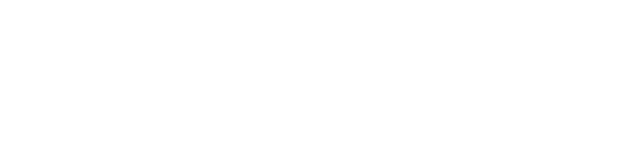
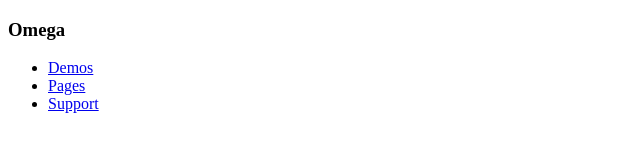
Before and after one commit to farruh-dev/Omega-2nd-page, a plain HTML site: page index.html in a window 1280 px wide. Shown: the whole page, without its empty margins (0-640 px from the left). Drawn offline with Linux system fonts and the light colour scheme.

Commit message:
add navigation bar

```diff
--- a/index.html
+++ b/index.html
@@ -7,6 +7,21 @@
     <title>Document</title>
 </head>
 <body>
-
+    <nav class="navbar">
+        <div class="container">
+            <h3>Omega</h3>
+            <ul class="nav-list">
+                <li class="nav-item">
+                    <a href="#" class="nav-link">Demos</a>
+                </li>
+                <li class="nav-item">
+                    <a href="#" class="nav-link">Pages</a>
+                </li>
+                <li class="nav-item">
+                    <a href="#" class="nav-link">Support</a>
+                </li>
+            </ul>
+        </div>
+    </nav>
 </body>
 </html>
```
